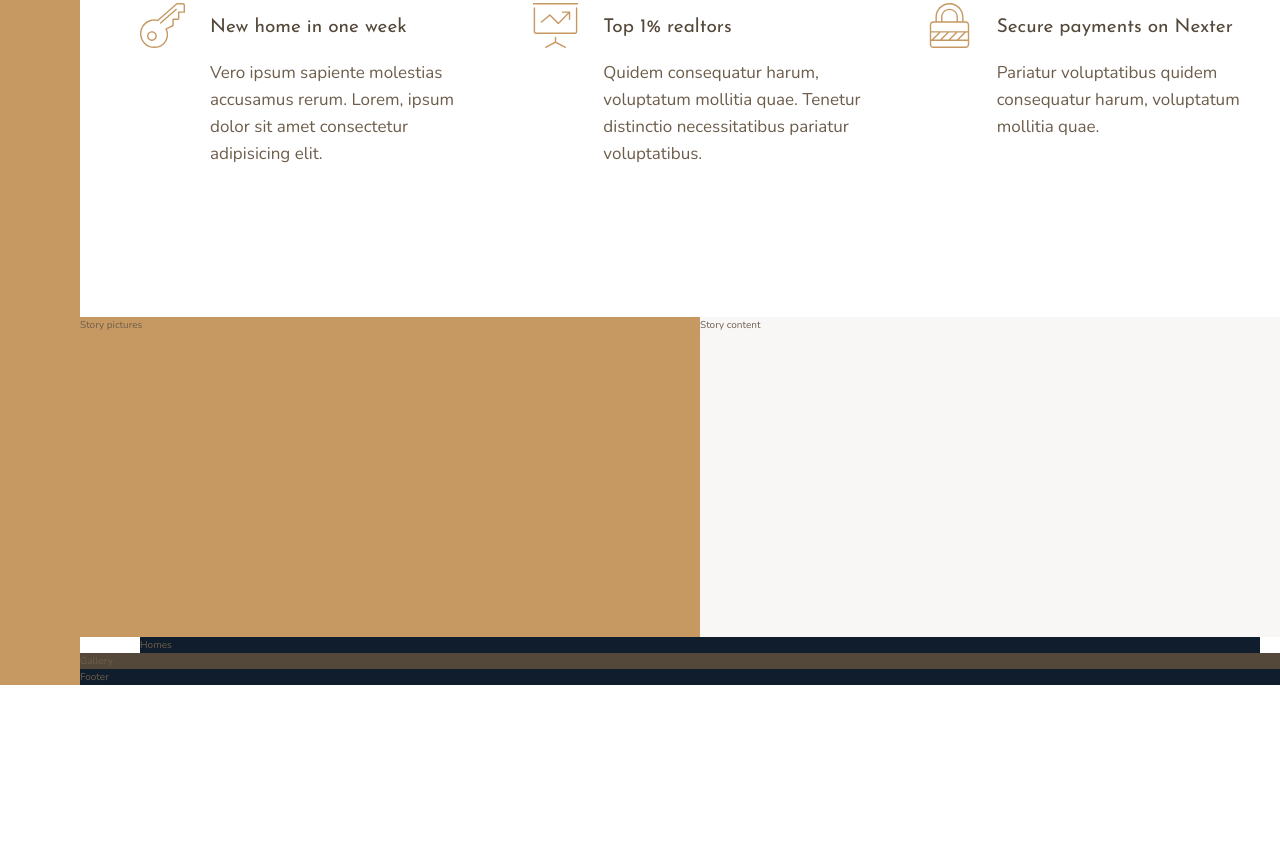
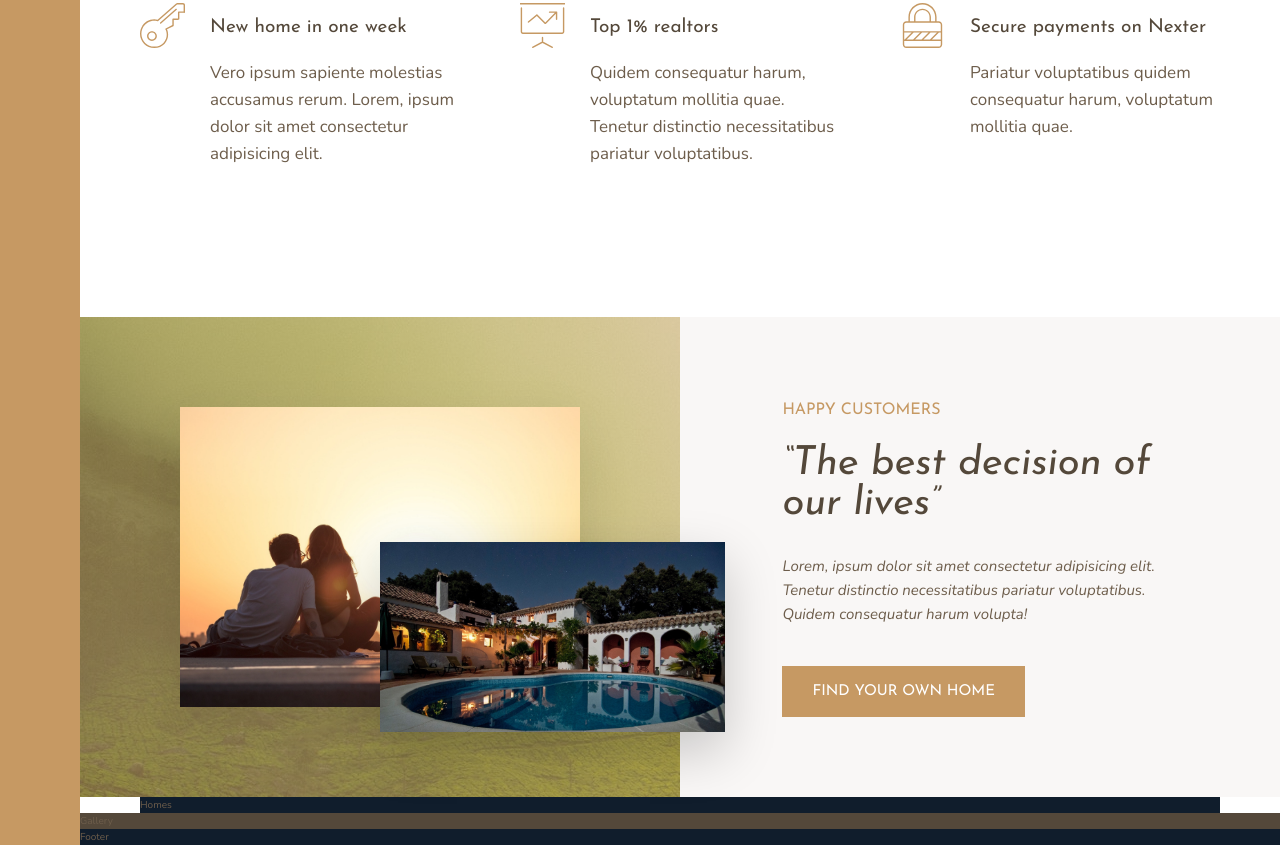
Before and after one commit to SabinaCristea/nexter-sass-project, a website: page index.html in a window 1280 px wide. Shown: the part 991-1836 px from the top of the page. Before the commit the page ends 1676 px from the top, so only its background shows below. Drawn offline with nearby package versions, Linux system fonts and the light colour scheme.

Commit message:
Created and styles story section

```diff
--- a/index.html
+++ b/index.html
@@ -84,9 +84,27 @@
       </div>
     </section>
 
-    <div class="story__pictures">Story pictures</div>
+    <div class="story__pictures">
+      <img
+        src="img/story-1.jpeg"
+        alt="Couple with new house"
+        class="story__img--1"
+      />
+      <img src="img/story-2.jpeg" alt="New house" class="story__img--2" />
+    </div>
 
-    <div class="story__content">Story content</div>
+    <div class="story__content">
+      <h3 class="heading-3 mb-sm">Happy customers</h3>
+      <h2 class="heading-2 heading-2--dark mb-md">
+        &ldquo;The best decision of our lives&rdquo;
+      </h2>
+      <p class="story__text">
+        Lorem, ipsum dolor sit amet consectetur adipisicing elit. Tenetur
+        distinctio necessitatibus pariatur voluptatibus. Quidem consequatur
+        harum volupta!
+      </p>
+      <button class="btn">Find your own home</button>
+    </div>
 
     <div class="homes">Homes</div>
 
--- a/sass/_base.scss
+++ b/sass/_base.scss
@@ -37,10 +37,10 @@ body {
 .container {
   display: grid;
 
-  grid-template-rows: 80vh min-content 40vh repeat(3, min-content);
+  grid-template-rows: 80vh min-content 60vh repeat(3, min-content);
   grid-template-columns:
     [sidebar-start] 8rem [sidebar-end full-start] minmax(6rem, 1fr)
     [center-start] repeat(8, [col-start] minmax(min-content, 14rem) [col-end])
     [center-end]
-    1fr [full-end];
+    minmax(6rem, 1fr) [full-end];
 }
--- a/sass/_story.scss
+++ b/sass/_story.scss
@@ -2,10 +2,55 @@
   &__pictures {
     background-color: $color-primary;
     grid-column: full-start / col-end 4;
+    background-image: linear-gradient(
+        rgba($color-primary, 0.5),
+        rgba($color-primary, 0.5)
+      ),
+      url(../img/back.jpg);
+
+    display: grid;
+    grid-template-rows: repeat(6, 1fr);
+    grid-template-columns: repeat(6, 1fr);
+    align-items: center;
+  }
+
+  &__img--1 {
+    width: 100%;
+
+    grid-row: 2/6;
+    grid-column: 2/6;
+    box-shadow: 0 2rem 5rem rgba(#000, 0.1);
+  }
+
+  &__img--2 {
+    width: 115%;
+
+    grid-row: 4/6;
+    grid-column: 4/7;
+    z-index: 20;
+    box-shadow: 0 2rem 5rem rgba(#000, 0.2);
   }
 
   &__content {
     background-color: $color-grey-light-1;
     grid-column: col-start 5 / full-end;
+
+    padding: 6rem 8vw;
+
+    // display: flex;
+    // flex-direction: column;
+    // justify-content: center;
+    // align-items: flex-start;
+
+    display: grid;
+    align-content: center;
+    justify-items: start;
+  }
+
+  &__text {
+    font-size: 1.5rem;
+    font-style: italic;
+
+    margin-bottom: 4rem;
   }
 }
--- a/sass/_typography.scss
+++ b/sass/_typography.scss
@@ -8,9 +8,23 @@
 }
 .heading-2 {
   @extend %heading;
+  font-size: 4rem;
+  font-style: italic;
+  line-height: 1;
+
+  &--light {
+    color: $color-grey-light-1;
+  }
+
+  &--dark {
+    color: $color-grey-dark-1;
+  }
 }
 .heading-3 {
   @extend %heading;
+  font-size: 1.6rem;
+  color: $color-primary;
+  text-transform: uppercase;
 }
 .heading-4 {
   @extend %heading;
@@ -24,3 +38,36 @@
     color: $color-grey-dark-1;
   }
 }
+
+.btn {
+  background-color: $color-primary;
+  color: #fff;
+  border: none;
+  border-radius: 0;
+  font-family: $font-display;
+  font-size: 1.5rem;
+  text-transform: uppercase;
+  padding: 1.8rem 3rem;
+  cursor: pointer;
+  transition: all 0.2s;
+
+  &:hover {
+    background-color: $color-primary-dark;
+  }
+}
+
+.mb-sm {
+  margin-bottom: 2rem;
+}
+
+.mb-md {
+  margin-bottom: 3rem;
+}
+
+.mb-lg {
+  margin-bottom: 4rem;
+}
+
+.mb-hg {
+  margin-bottom: 8rem;
+}
```
Also changed, not shown: css/style.css.
